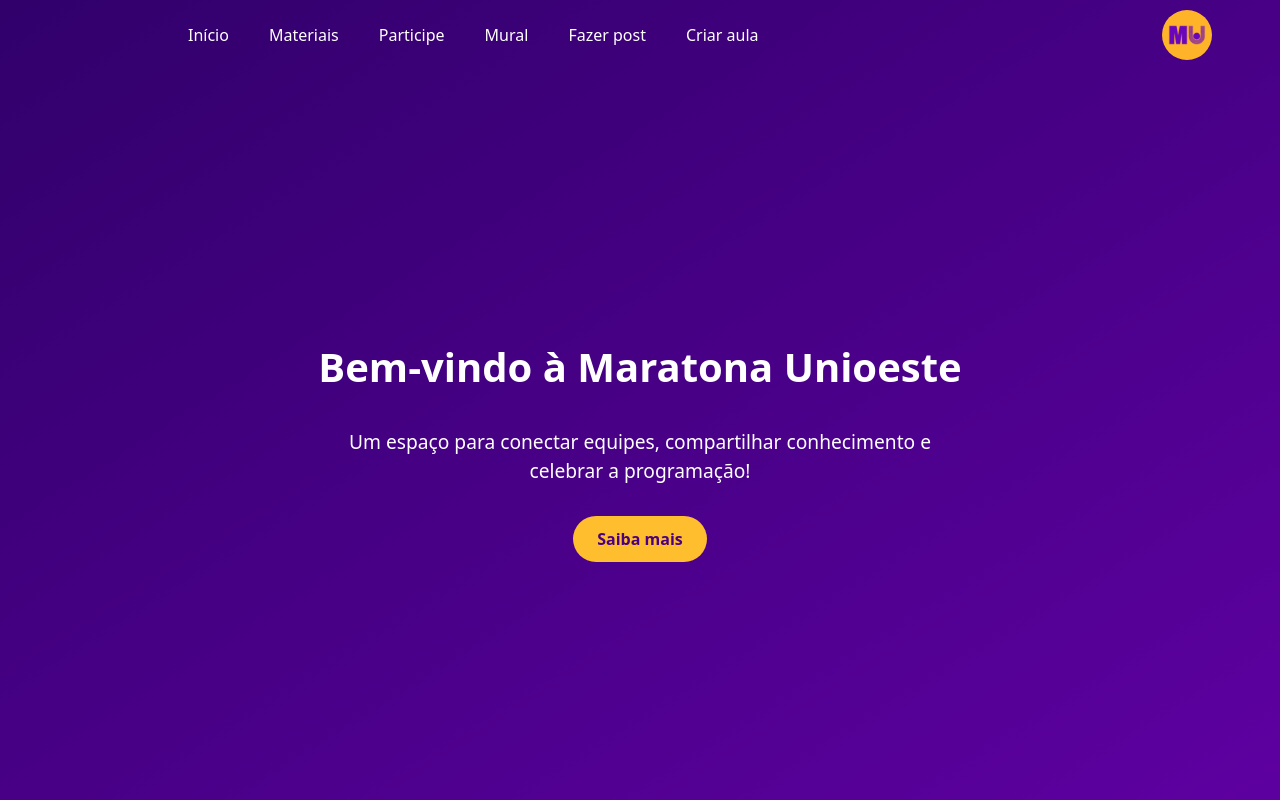
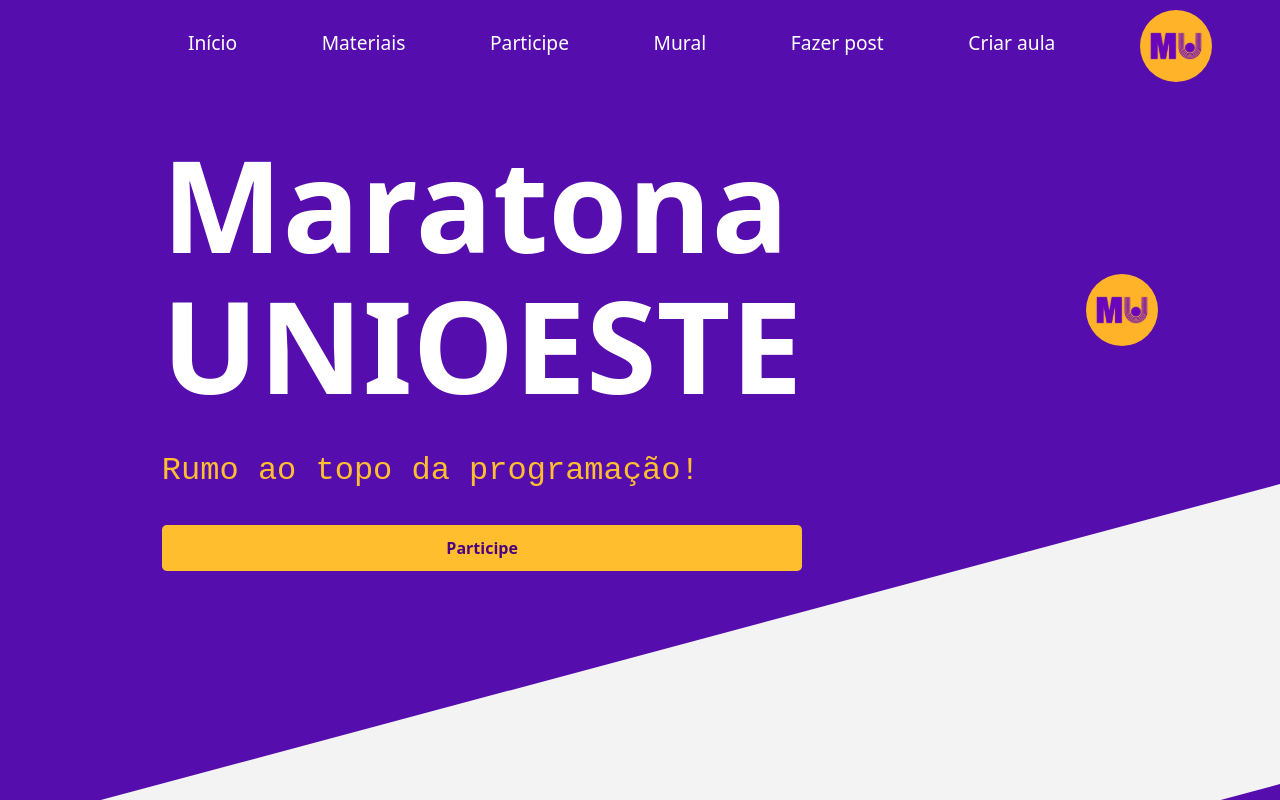
Before and after one commit to GabrielTrojack/Maratona_Unioeste, a React (Vite) app: page / in a window 1280 px wide. Built offline with nearby package versions, Linux system fonts and the light colour scheme.

Commit message:
mexi na landing e na nav

```diff
--- a/src/components/Navbar/Navbar.css
+++ b/src/components/Navbar/Navbar.css
@@ -1,12 +1,17 @@
 .navbar {
-  position: fixed;     /* fixa no topo */
-  top: 0;              /* encosta no topo da tela */
-  left: 0;             /* ocupa desde a esquerda */
-  width: 100%;         /* <--- CORRIGIDO PARA 100% */
-  z-index: 1000;       /* fica por cima do conteúdo */
+  position: fixed;
+  /* fixa no topo */
+  top: 0;
+  /* encosta no topo da tela */
+  left: 0;
+  /* ocupa desde a esquerda */
+  width: 100%;
+  /* <--- CORRIGIDO PARA 100% */
+  z-index: 1000;
+  /* fica por cima do conteúdo */
 
   display: flex;
-  justify-content: space-between;
+  justify-content: center;
   align-items: center;
   padding: 10px 60px;
   color: white;
@@ -24,18 +29,21 @@
 
 .nav-links {
   display: flex;
+  justify-content: space-between;
   list-style: none;
-  gap: 40px;
+  width: 100%;
+  padding: 0;
   margin: 0;
-  padding: 0;
 }
 
-.nav-links li {
+.nav-links p {
+  font-size: 1.2rem;
   cursor: pointer;
   transition: 0.2s ease;
 }
 
-.nav-links li:hover {
+.nav-links p:hover {
+  transform: scale(1.1);
   text-decoration: underline;
 }
 
@@ -45,7 +53,7 @@
 }
 
 .logo-img {
-  width: 50px;
-  height: 50px;
+  width: clamp(4.5rem, 3vw, 3rem);
+  height: clamp(4.5rem, 3vw, 3rem);
   object-fit: cover;
 }
--- a/src/components/Navbar/Navbar.jsx
+++ b/src/components/Navbar/Navbar.jsx
@@ -7,14 +7,14 @@
     <nav className="navbar">
         <div className="navbar-container">
             <ul className="nav-links">
-                <li>Início</li>
-                <li>Materiais</li>
-                <li>Participe</li>
-                <li>Mural</li>
-                <li>Fazer post</li>
-                <li>Criar aula</li>
+                <p>Início</p>
+                <p>Materiais</p>
+                <p>Participe</p>
+                <p>Mural</p>
+                <p>Fazer post</p>
+                <p>Criar aula</p>
+              <img src={logo} alt="Logo MU" className="logo-img" />
             </ul>
-            <img src={logo} alt="Logo MU" className="logo-img" />
         </div>
     </nav>
   );
--- a/src/pages/LandingPage/LandingPage.css
+++ b/src/pages/LandingPage/LandingPage.css
@@ -1,46 +1,52 @@
 .landing-page {
-  width: 100vw; /* ocupa toda a largura da viewport */
-  height: 100vh; /* ocupa toda a altura */
-  background: linear-gradient(to bottom right, #31006b, #5e00a1);
+  width: 100vw;
+  height: 100vh;
+  background: #560DAE;
   color: white;
   display: flex;
   flex-direction: column;
-  overflow: hidden;
+    overflow-y: auto;
+  overflow-x: hidden;
   margin: 0;
   padding: 0;
 }
-
-.navbar {
-  position: fixed;
-  top: 0;
-  left: 0;
-  width: 100vw;
-  z-index: 100;
+.landing-content{
+    display: flex;
+    flex-direction: column;
 }
 
-.landing-content {
+.hero {
   flex: 1;
   display: flex;
-  flex-direction: column;
-  justify-content: center;
+  flex-direction: row;
+  justify-content: space-around;
   align-items: center;
-  text-align: center;
-  margin-top: 80px; /* evita sobreposição com a navbar */
+  margin-top: 3rem;
   padding: 0 20px;
+  width: 100%;
 }
 
-.landing-content h1 {
-  font-size: 2.5rem;
-  margin-bottom: 20px;
+
+.join button{
+  width: 100%;
+  border-radius: 0.3rem !important;
 }
 
-.landing-content p {
-  font-size: 1.2rem;
+
+.hero h1 {
+  font-size: 8rem;
+  margin-bottom: 0.1rem;
+}
+
+.hero p {
+  color: #ffbe2e;
+  font-family: 'Courier New', Courier, monospace;
+  font-size: 2rem;
   max-width: 600px;
   margin-bottom: 30px;
 }
 
-.landing-content button {
+.hero button {
   background-color: #ffbe2e;
   color: #4b0082;
   font-weight: bold;
@@ -52,6 +58,45 @@
   transition: 0.2s ease;
 }
 
-.landing-content button:hover {
+.hero button:hover {
   transform: scale(1.05);
 }
+
+.about{
+  flex: 1;
+  display: flex;
+  flex-direction: row;
+  justify-content: space-around;
+  align-items: center;
+  margin-top: 15rem;
+  padding: 0 20px;
+  width: 100%;
+}
+
+.about p {
+  color: #560DAE;
+  font-family: 'Gill Sans', 'Gill Sans MT', Calibri, 'Trebuchet MS', sans-serif;
+  font-size: 1.1rem;
+  max-width: 600px;
+  margin-bottom: 30px;
+}
+
+.about {
+  position: relative;
+  background: #f3f3f3; /* cor de fundo da section clara */
+  padding: 80px 0;
+  z-index: 1;
+}
+
+.about::before {
+  content: "";
+  position: absolute;
+  top: 1rem;       /* controla o quanto a diagonal sobe */
+  left: 0;
+  width: 100%;
+  height: 300px;    /* controla o tamanho da área inclinada */
+  background: #f3f3f3; /* mesma cor da section about */
+  transform: skewY(-15deg);  /* ÂNGULO DA DIAGONAL */
+  transform-origin: top left;
+  z-index: -1;
+}
--- a/src/pages/LandingPage/LandingPage.jsx
+++ b/src/pages/LandingPage/LandingPage.jsx
@@ -1,17 +1,40 @@
 import React from "react";
 import "./LandingPage.css";
 import Navbar from "../../components/Navbar/Navbar";
+import logo from "../../assets/logo.svg";
+
 
 const Landing = () => {
   return (
     <div className="landing-page">
       <Navbar />
       <div className="landing-content">
-        <h1>Bem-vindo à Maratona Unioeste</h1>
-        <p>
-          Um espaço para conectar equipes, compartilhar conhecimento e celebrar a programação!
-        </p>
-        <button>Saiba mais</button>
+
+        <div className="hero">
+          <div className="join">
+            <h1>Maratona<br/>UNIOESTE</h1>
+            <p>Rumo ao topo da programação!</p>
+            <button>Participe</button>
+          </div>
+
+          <img src={logo} alt="Logo MU" className="logo-img" />
+        </div>
+
+          <div className="about">
+            <img src={logo} alt="Logo MU" className="logo-img" />
+            <div className="we">
+            <p>Quem somos?</p>
+            <p>
+              A Maratona UNIOESTE é um projeto de extensão da Universidade Estadual do Oeste do
+              Paraná focado na preparação de estudantes para a Maratona SBC de Programação (ICPC).
+              Estudamos algoritmos, estruturas de dados e resolvemos problemas em equipe, desenvolvendo
+              raciocínio lógico, pensamento computacional e espírito colaborativo.
+            </p>
+            <p>
+              🚀 Quer aprender mais e competir com os melhores? Junte-se a nós e comece sua jornada na programação competitiva
+            </p>
+          </div>
+          </div>
       </div>
     </div>
   );
```
